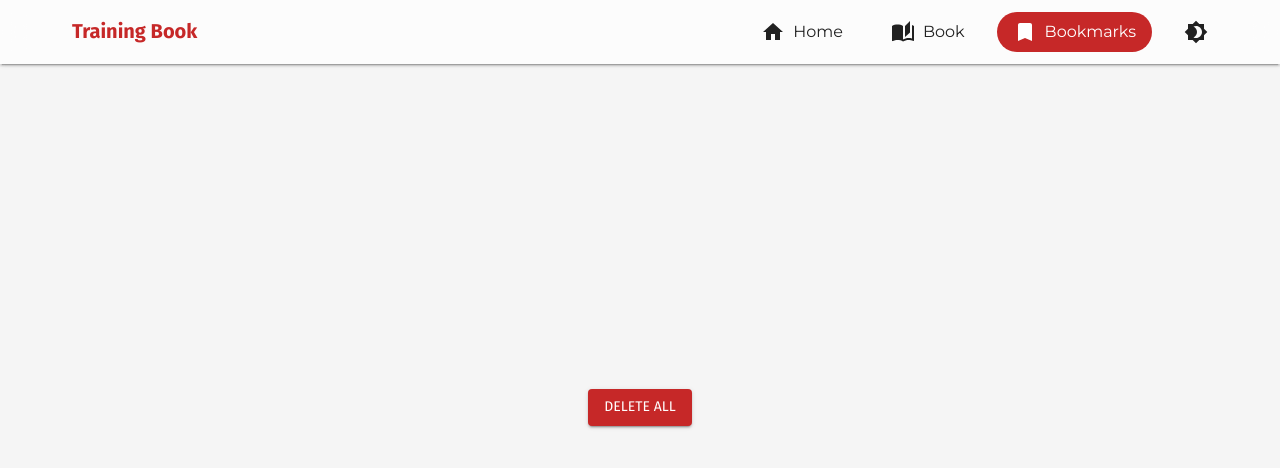
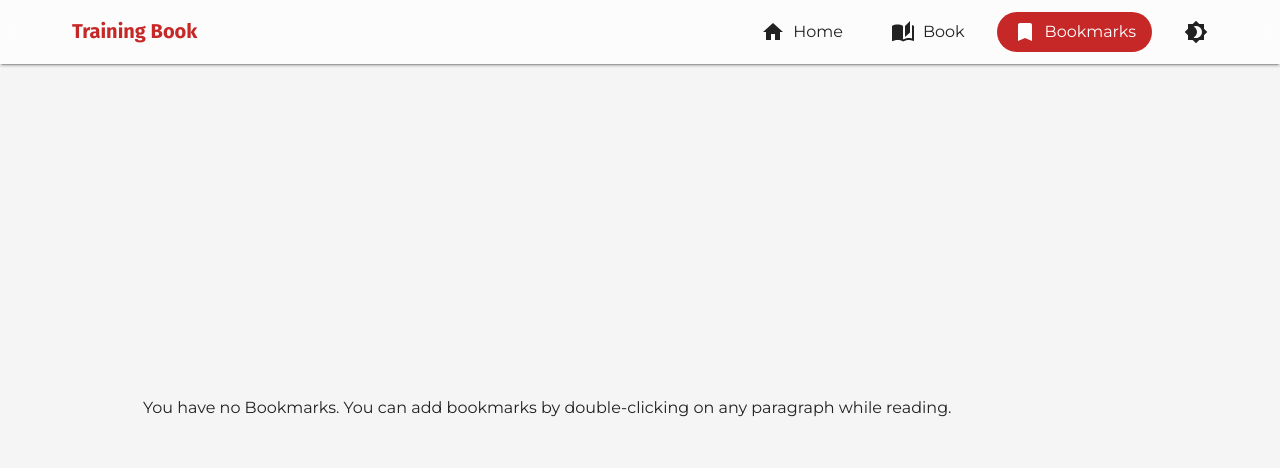
Before and after one commit to OskarWiiala/training-book, a React (Create React App) app: page /bookmarks in a window 1280 px wide. Shown: the top 468 px of the page. Built offline with nearby package versions, Linux system fonts and the light colour scheme.

Commit message:
Added a disclaimer on how to add bookmarks if there are no bookmarks in Bookmarks.js. Also, delete all -button is no longer visible if there are no bookmarks

```diff
--- a/src/navPages/Book.js
+++ b/src/navPages/Book.js
@@ -103,7 +103,18 @@ const Book = () => {
         loadData = JSON.parse(JSON.stringify(pages1to10))
         break
     }
+
     setPageInfo(loadData)
+
+    // Only run this if there is no current bookmark.
+    // This way viewing a bookmark does not take you back to top.
+    if (!localStorage.getItem('currentBookmark')) {
+      setTimeout(() => {
+        const element = document.getElementById('title1')
+        const executeScroll = () => element?.scrollIntoView()
+        executeScroll()
+      }, 100)
+    }
   }, [currentPage])
 
   return (
@@ -188,6 +199,7 @@ const Book = () => {
               } else if (key.includes('title')) {
                 return (
                   <Typography
+                    id={key}
                     key={key}
                     variant='h2'
                     sx={{ pt: '5px', pb: '5px' }}
--- a/src/navPages/Bookmarks.js
+++ b/src/navPages/Bookmarks.js
@@ -22,6 +22,7 @@ import IconButton from '@mui/material/IconButton'
  */
 const Bookmarks = () => {
   const allBookmarks = Object.entries(localStorage)
+  const hasBookmarks = JSON.stringify(allBookmarks).includes('bookmark')
   const [openSuccess, setOpenSuccess] = useState(false)
   const [openError, setOpenError] = useState(false)
   const navigate = useNavigate()
@@ -87,6 +88,22 @@ const Bookmarks = () => {
         height: '95vh'
       }}
     >
+      <Box
+        sx={{
+          overflowY: 'auto',
+          pt: '15px',
+          pb: '15px',
+          pl: '15px',
+          pr: '15px',
+          width: {
+            xs: '80vw',
+            sm: '80vw',
+            m: '70vw',
+            l: '60vw',
+            xl: '55vw'
+          }
+        }}
+      >
         <Snackbar
           open={openSuccess}
           autoHideDuration={4500}
@@ -101,7 +118,11 @@ const Bookmarks = () => {
             Bookmark deletion successful
           </Alert>
         </Snackbar>
-      <Snackbar open={openError} autoHideDuration={4500} onClose={handleClose}>
+        <Snackbar
+          open={openError}
+          autoHideDuration={4500}
+          onClose={handleClose}
+        >
           <Alert
             onClose={handleClose}
             severity='error'
@@ -111,7 +132,8 @@ const Bookmarks = () => {
             Bookmark deletion failed
           </Alert>
         </Snackbar>
-      {allBookmarks.map((element) => {
+        {hasBookmarks &&
+          allBookmarks.map((element) => {
             if (element[0].includes('bookmark')) {
               const object = JSON.parse(localStorage.getItem(element[0]))
               const page = object.page
@@ -120,13 +142,7 @@ const Bookmarks = () => {
                 <Card
                   key={element[0]}
                   sx={{
-                width: {
-                  xs: '80vw',
-                  sm: '80vw',
-                  m: '70vw',
-                  l: '60vw',
-                  xl: '55vw'
-                },
+                    width: '100%',
                     mt: '5px',
                     mb: '5px'
                   }}
@@ -164,9 +180,18 @@ const Bookmarks = () => {
               )
             } else return <Box key={element[0]}></Box>
           })}
+        {!hasBookmarks && (
+          <Typography>
+            You have no Bookmarks. You can add bookmarks by double-clicking on
+            any paragraph while reading.
+          </Typography>
+        )}
+      </Box>
+      {hasBookmarks && (
         <Button variant='contained' onClick={deleteAllBookmarks}>
           Delete all
         </Button>
+      )}
     </Box>
   )
 }
```
Lines whose indentation alone changed are shown as unchanged.
